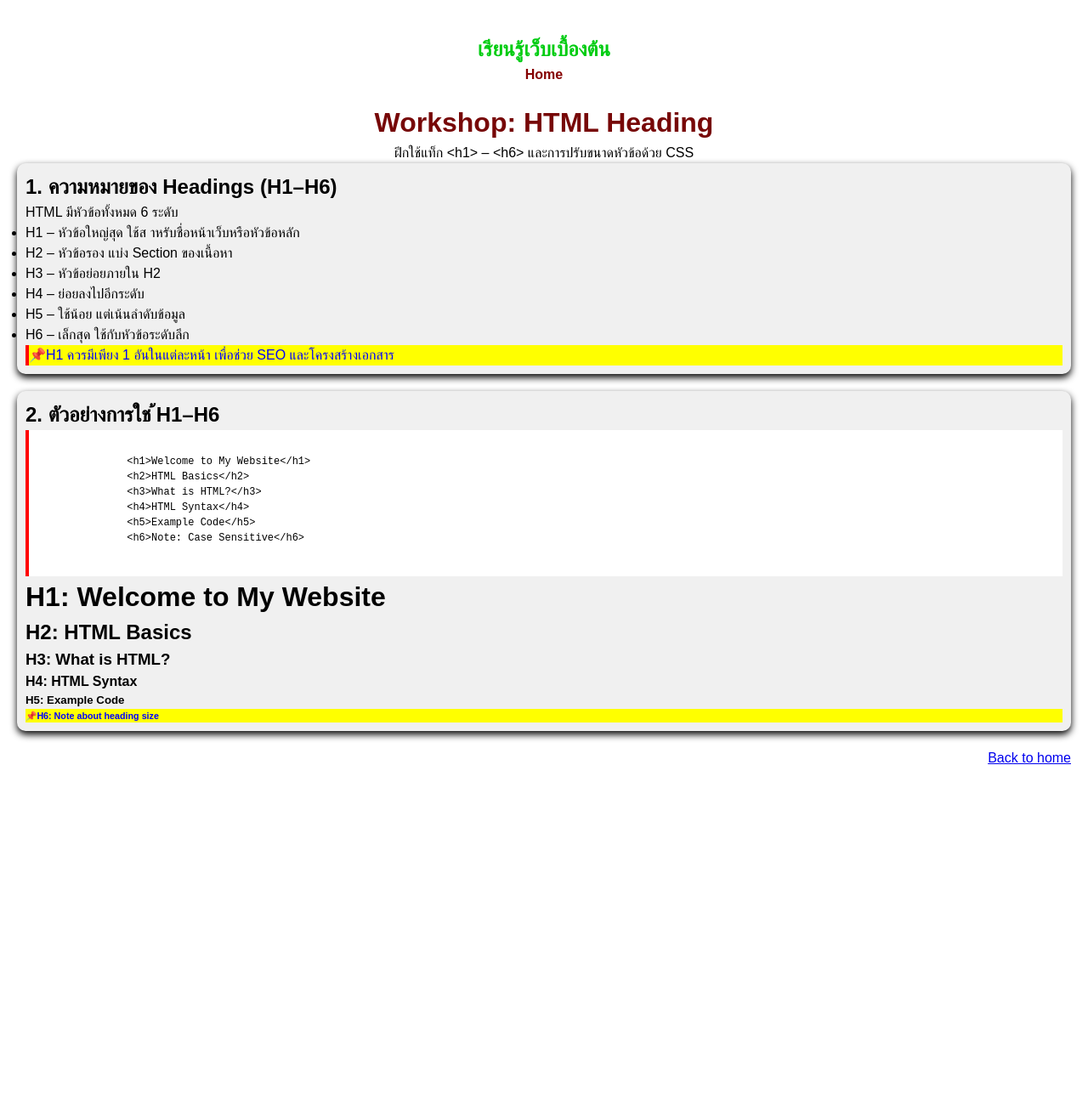
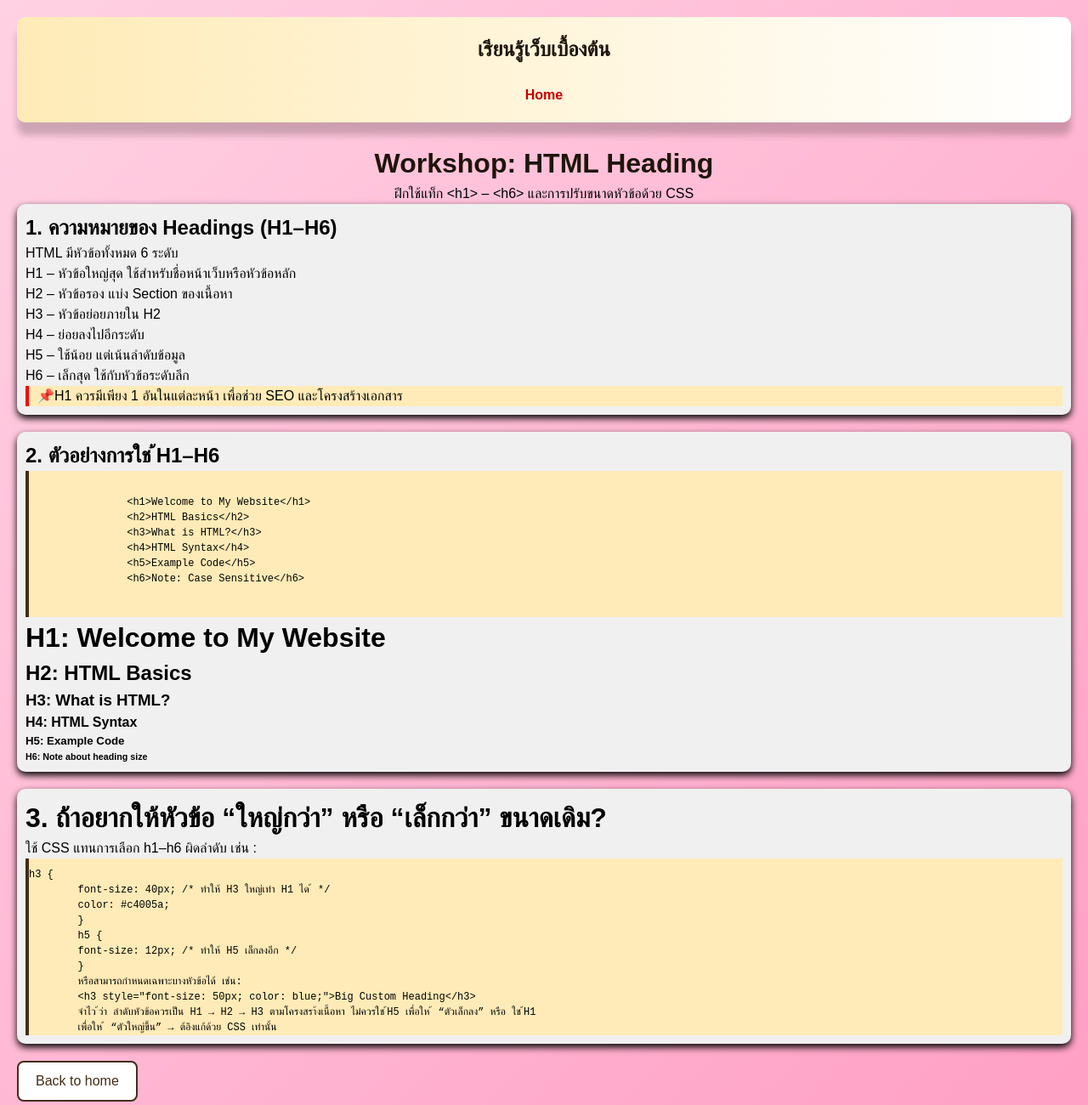
Before and after one commit to 684259001/7151202-web001, a plain HTML site: page web001-01-heading.html in a window 1280 px wide. Shown: the top 1300 px of the page at 85% size. Before the commit the page ends 924 px from the top, so only its background shows below. Drawn offline with Linux system fonts and the light colour scheme.

Commit message:
Update heading
Updated styles and structure for better presentation.

```diff
--- a/web001-01-heading.html
+++ b/web001-01-heading.html
@@ -13,20 +13,25 @@
         }
         body {
             font-family: Arial, sana-serif;
-            background-color: rgb(255, 255, 255);
+            background: linear-gradient(135deg, #FFD1E3 0%, #ffa0c4 99%, #d4608d 100%);
             margin: 20px;
             line-height: 1.5;
+            family-font: Arial, Helvetica, sans-serif;
+
         }
         .header {
-            background-color: linear-gradient(to right,blue, white);
+            background: linear-gradient(to right,#FFEBB7, #FFF);
             text-align: center;
+            border-radius: 10px; /*ทำให้กล่องข้อความน่ารักมากขึ้น*/
             padding: 20px;
-            color: rgb(0, 204, 17);
+            color: #1F150C;
+            box-shadow: 0 15px 8px rgba(0, 0, 0, 0.2); /* เพิ่มเงา */
         }
         .header a {
-            color: rgb(133, 0, 0);
+            color: #c50000;
             text-decoration: none;
             font-weight: bold;
+
         }
 
         .container {
@@ -34,8 +39,9 @@
             margin: 0 auto;
         }
 
+
         .text-title {
-            color:rgb(119, 7, 7);
+            color:#1F150C;
            /* text-align: center;*/
         }
         .text-center {
@@ -51,43 +57,68 @@
 
         }
         pre {
-            background-color: white;
-            border-left: 4px solid red;
+            background-color: #FFEBB7;
+            border-left: 4px solid #412D15;
             padding-top: 10px;
             font-size: 12px;
         }
         .note {
-            color: blue;
-            background-color: yellow;
+            color: #000000;
+            background-color: #FFEBB7;
         }
         .note::before {
             content: "📌";
         }
+        a {
+            color: #412D15;
+            text-decoration: none;
+            border-radius: 4px;
+            margin-bottom: 10px;
+            padding: 5px;
+        }
+        .back-home {
+            display: inline-block;
+            background-color: #ffffff;
+            color: #412D15;
+            padding: 10px 20px;
+            border: 2px solid #412D15;
+            border-radius: 8px;
+            text-decoration: none;
+}
 
+        .back-home:hover {
+            background-color: #412D15;
+            color: white;
+        }
 
     </style>
 </head>
 <body>
     <section class="header">
         <h1>เรียนรู้เว็บเบื้องต้น</h1>
-        <a href="index02.html">Home</a>
+        <br>
+        <a href="index03.html">Home</a>
     </section>
 
+    <br>
     <div class="container">
     <h1 class="text-title text-center">Workshop: HTML Heading</h1>
     <p class="text-center">ฝึกใช้แท็ก &lt;h1> – &lt;h6> และการปรับขนาดหัวข้อด้วย CSS</p>
     <div class="card">
         <h2>1. ความหมายของ Headings (H1–H6)</h2>
         <p>HTML มีหัวข้อทั้งหมด 6 ระดับ</p>
-            <ul>
-                <li>H1 – หัวข้อใหญ่สุด ใช้ส าหรับชื่อหน้าเว็บหรือหัวข้อหลัก</li>
+
+        <ul style="list-style-type: none; padding-left: 0;">
+            <li>H1 – หัวข้อใหญ่สุด ใช้สำหรับชื่อหน้าเว็บหรือหัวข้อหลัก</li>
             <li>H2 – หัวข้อรอง แบ่ง Section ของเนื้อหา</li>
             <li>H3 – หัวข้อย่อยภายใน H2</li>
             <li>H4 – ย่อยลงไปอีกระดับ</li>
             <li>H5 – ใช้น้อย แต่เน้นลำดับข้อมูล</li>
             <li>H6 – เล็กสุด ใช้กับหัวข้อระดับลึก</li>
         </ul>
-            <p class="note" style="border-left: 4px solid red">H1 ควรมีเพียง 1 อันในแต่ละหน้า เพื่อช่วย SEO และโครงสร้างเอกสาร</p>
+
+        <p class="note" style="border-left: 4px solid red; padding-left: 10px;">H1 ควรมีเพียง 1 อันในแต่ละหน้า เพื่อช่วย SEO และโครงสร้างเอกสาร</p>
+    </div>
 </div>
 
 
@@ -109,11 +140,29 @@
          <h3>H3: What is HTML?</h3>
          <h4>H4: HTML Syntax</h4>
          <h5>H5: Example Code</h5>
-         <h6 class="note">H6: Note about heading size</h6>
-        </div>
-        <a href="index02.html"><p style="text-align: right;">Back to home</p></a>
+         <h6>H6: Note about heading size</h6>
         </div>
 
+    </div>
+
+    <!-- Card 3: Changing Size -->
+    <div class="card">
+        <h1>3. ถ้าอยากให้หัวข้อ “ใหญ่กว่า” หรือ “เล็กกว่า” ขนาดเดิม?</h1>
+        <p>ใช้ CSS แทนการเลือก h1–h6 ผิดลำดับ เช่น :</p>
+        <pre>h3 {
+        font-size: 40px; /* ทำให้ H3 ใหญ่เท่า H1 ได ้ */
+        color: #c4005a;
+        }
+        h5 {
+        font-size: 12px; /* ทำให้ H5 เล็กลงอีก */
+        }
+        หรือสามารถกำหนดเฉพาะบางหัวข้อได้ เช่น:
+        &lt;h3 style="font-size: 50px; color: blue;"&gt;Big Custom Heading&lt;/h3&gt;
+        จำไว ้ว่า ลำดับหัวข้อควรเป็น H1 → H2 → H3 ตามโครงสรา้งเนื้อหา ไม่ควรใช ้H5 เพื่อให ้ “ตัวเล็กลง” หรือ ใช ้H1
+        เพื่อให ้ “ตัวใหญ่ขึ้น” → ต้อิงแก้ด้วย CSS เท่านั้น</pre>
+
+    </div>
+    <a href="index03.html" class="back-home"><p style="text-align: right;">Back to home</p></a>
 
 </body>
 </html>
```
Lines whose indentation alone changed are shown as unchanged.
